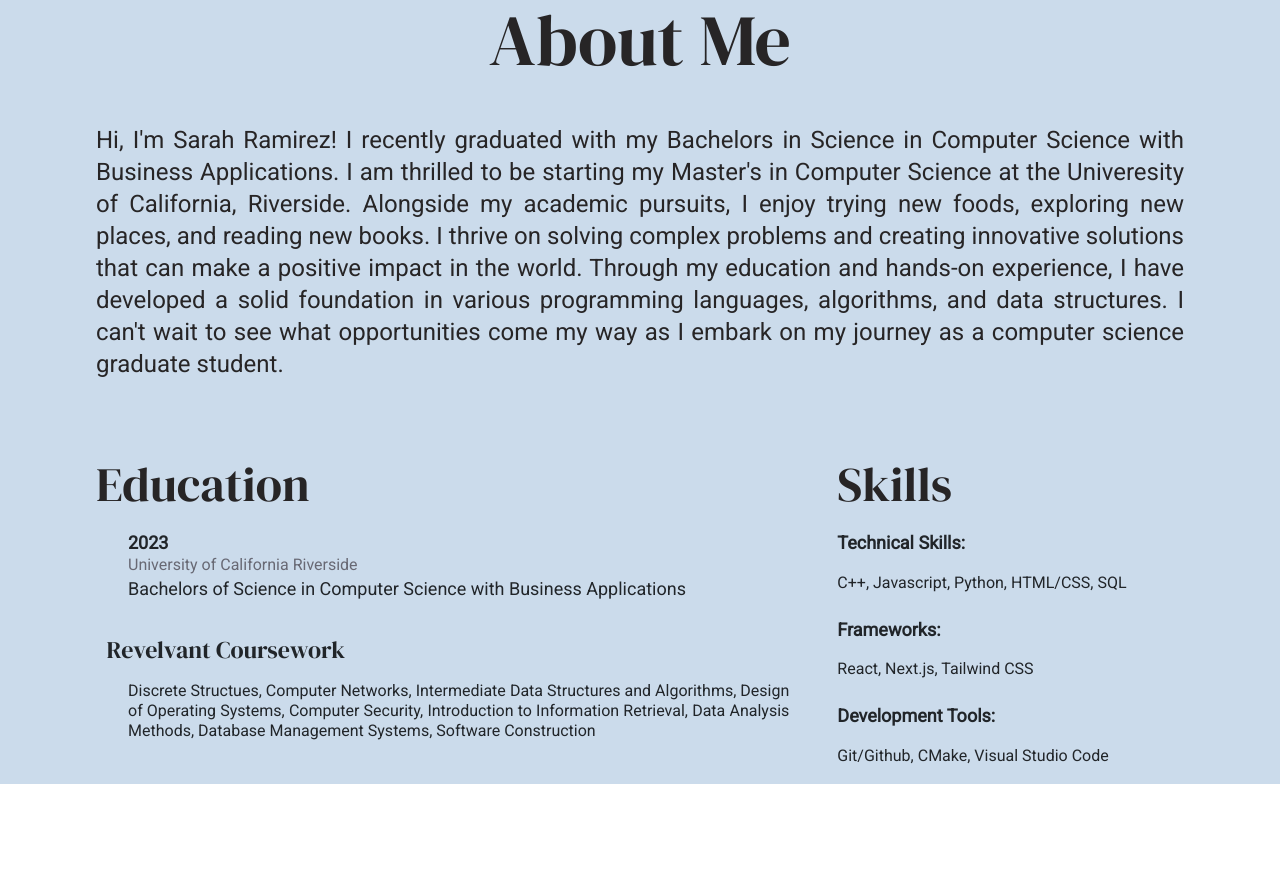
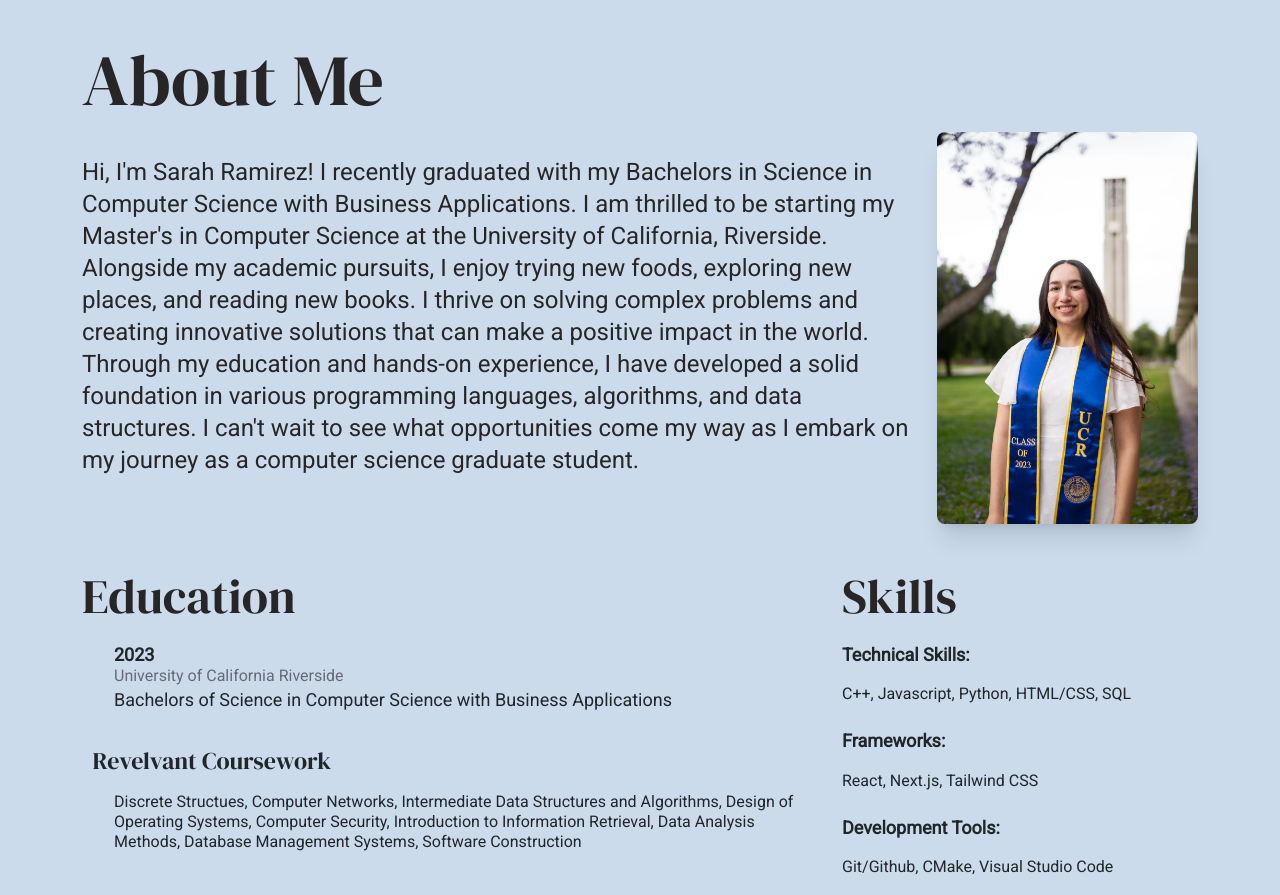
Before and after one commit to Sarah-Rami27/Sarah-Rami27.github.io, a Next.js app: page / in a window 1280 px wide. Shown: the part 820-1715 px from the top of the page. Before the commit the page ends 1604 px from the top, so only its background shows below. Built offline with nearby package versions, Linux system fonts and the light colour scheme.

Commit message:
added more to about me page

```diff
--- a/components/AboutMe.js
+++ b/components/AboutMe.js
@@ -1,21 +1,23 @@
 /* eslint-disable react/no-unescaped-entities */
 /* eslint-disable max-len */
 import React from "react";
-import { Row, Col } from "react-bootstrap";
+import { Row, Col, Container } from "react-bootstrap";
 
 const AboutMe = () => {
   return (
     <>
       <div className="bg-lightblue min-h-screen flex flex-col items-center justify-center">
-        <p className="mt-6 text-6xl lg:text-7xl text-darkbrown font-serif-display text-center ">
+        <Container className="">
+        <p className="mt-16 text-6xl lg:text-7xl text-darkbrown font-serif-display text-left">
           About Me
         </p>
-        <div className="px-24 mt-8">
-          <p className="text-xl lg:text-2xl text-darkbrown font-roboto text-justify">
+          <Row className="place-content-center">
+            <Col xs={12} lg={9} >
+              <p className=" my-6 text-lg lg:text-xl xl:text-2xl text-darkbrown font-roboto text-left">
                 Hi, I'm Sarah Ramirez! I recently graduated with my Bachelors in
                 Science in Computer Science with Business Applications. I am
                 thrilled to be starting my Master's in Computer Science at the
-            Univeresity of California, Riverside. Alongside my academic
+                University of California, Riverside. Alongside my academic
                 pursuits, I enjoy trying new foods, exploring new places, and
                 reading new books. I thrive on solving complex problems and creating
                 innovative solutions that can make a positive impact in the world.
@@ -24,8 +26,19 @@ const AboutMe = () => {
                 data structures. I can't wait to see what opportunities come my way
                 as I embark on my journey as a computer science graduate student.
               </p>
+            </Col>
+            <Col xs={7} lg={3} className="flex-col">
+              <div className="flex items-center justify-center">
+                <img
+                className="shadow-xl rounded-lg max-w-full h-auto align-middle border-none"
+                src="belltowergrad.webp"
+                alt="Grad picture"
+              />
               </div>
-        <div className="mt-16 flex flex-col px-24">
+            </Col>
+          </Row>
+        </Container>
+        <Container className="mt-12 flex flex-col px-20">
           <Row>
             <Col md={12} lg={8}>
               <div>
@@ -52,7 +65,7 @@ const AboutMe = () => {
                   &nbsp; Revelvant Coursework
                 </p>
                 <ul>
-                  <li className="leading-tight font-roboto text-justify">
+                  <li className="leading-tight font-roboto text-left">
                     Discrete Structues, Computer Networks, Intermediate Data
                     Structures and Algorithms, Design of Operating Systems,
                     Computer Security, Introduction to Information Retrieval,
@@ -72,7 +85,7 @@ const AboutMe = () => {
                 <p className="text-lg font-bold font-roboto leading-tight">
                   Technical Skills:
                 </p>
-                <p className="font-roboto text-justify">
+                <p className="font-roboto text-left">
                   C++, Javascript, Python, HTML/CSS, SQL
                 </p>
               </div>
@@ -92,7 +105,7 @@ const AboutMe = () => {
               </div>
             </Col>
           </Row>
-        </div>
+        </Container>
       </div>
     </>
   );
```
Also changed, not shown: public/belltowergrad.webp (added), 1 other file (tests, documents, lock files or other folders). Lines whose indentation alone changed are shown as unchanged.
